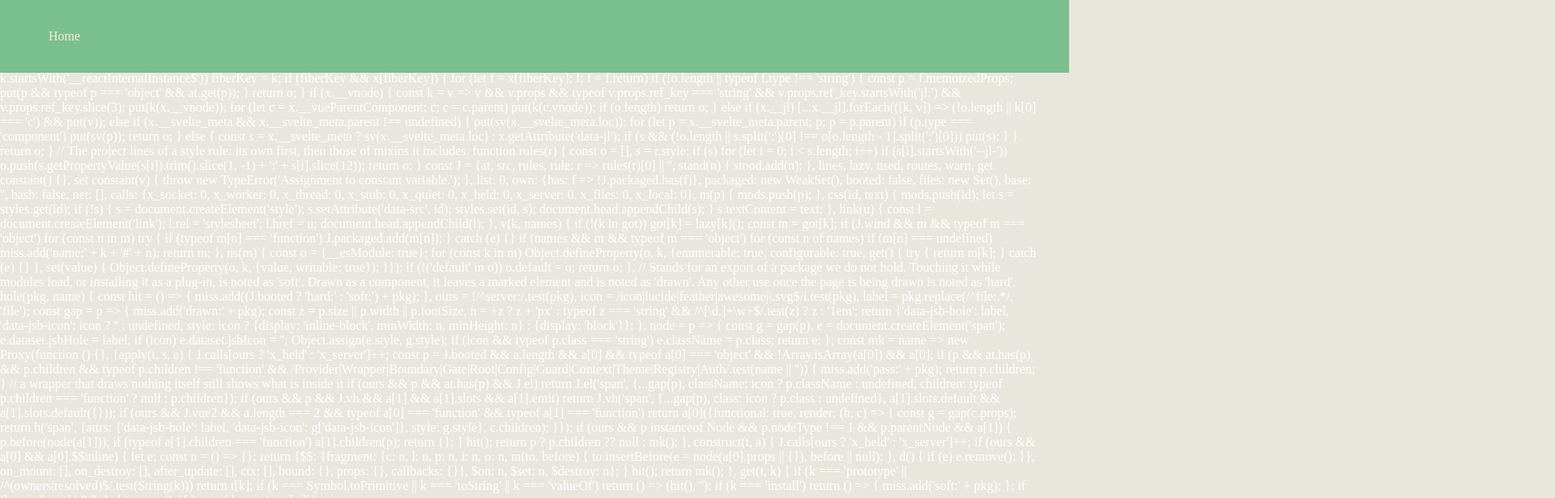
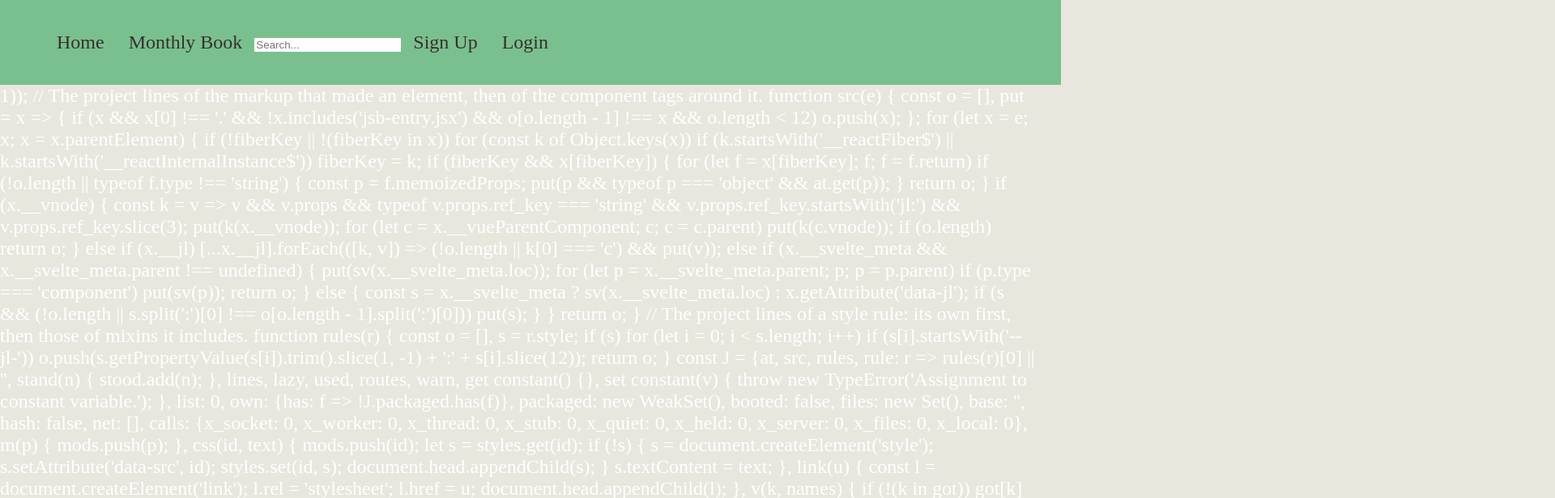
Before and after one commit to diaz-francisco/LetterBookd, a React (Vite) app in the folder frontend/: page / in a window 1280 px wide. Shown: the top 616 px of the page at 81% size, 1920 px wide, since content can reach past the window. Built offline with nearby package versions, Linux system fonts and the light colour scheme.

Commit message:
Header CSS and Component fix

```diff
--- a/frontend/package.json
+++ b/frontend/package.json
@@ -11,7 +11,8 @@
   },
   "dependencies": {
     "react": "^18.3.1",
-    "react-dom": "^18.3.1"
+    "react-dom": "^18.3.1",
+    "react-router-dom": "^7.1.4"
   },
   "devDependencies": {
     "@eslint/js": "^9.13.0",
--- a/frontend/src/components/LandingPage/Header.css
+++ b/frontend/src/components/LandingPage/Header.css
@@ -1,7 +1,11 @@
+:root {
+  font-size: x-large;
+}
+
 .header {
   display: flex;
   background-color: #7ac08e;
-  padding: 20px;
+  padding: 15px;
   margin: 0;
   position: absolute;
   top: 0;
@@ -10,25 +14,28 @@
 
 a {
   text-decoration: none;
-  color: antiquewhite;
+  color: #363031;
+  margin: 10px;
+  padding: 5px;
+  transition: 0.3s;
 }
 
 a:visited {
   text-decoration: none;
 }
 
-a:focus {
-  text-decoration: underline;
-  color: blueviolet;
-}
-
 a:hover,
 a:active {
-  text-decoration: underline;
-  color: gray;
+  /* background-color: #f4511e; */
+  color: #a386ac;
 }
 
 ul {
+  display: flex;
   list-style: none;
   color: whitesmoke;
 }
+
+input {
+  border: none;
+}
--- a/frontend/src/components/LandingPage/Header.tsx
+++ b/frontend/src/components/LandingPage/Header.tsx
@@ -1,14 +1,35 @@
-import React from "react";
+import React, { useState } from "react";
 import "./Header.css";
 
 const Header: React.FC = () => {
+  // const [search, setSearch] = useState("");
+
   return (
     <header className="header">
       <h1></h1>
       <nav>
         <ul>
           <li>
-            <a href="#1">Home</a>
+            <a href="#home">Home</a>
+          </li>
+          <li>
+            <a href="#monthly-book">
+              Monthly Book
+            </a>
+          </li>
+          <li>
+            <form>
+              <input
+                type="text"
+                placeholder="Search..."
+              ></input>
+            </form>
+          </li>
+          <li>
+            <a href="#sign-up">Sign Up</a>
+          </li>
+          <li>
+            <a href="#login">Login</a>
           </li>
         </ul>
       </nav>
```
Also changed, not shown: 1 other file (tests, documents, lock files or other folders).
